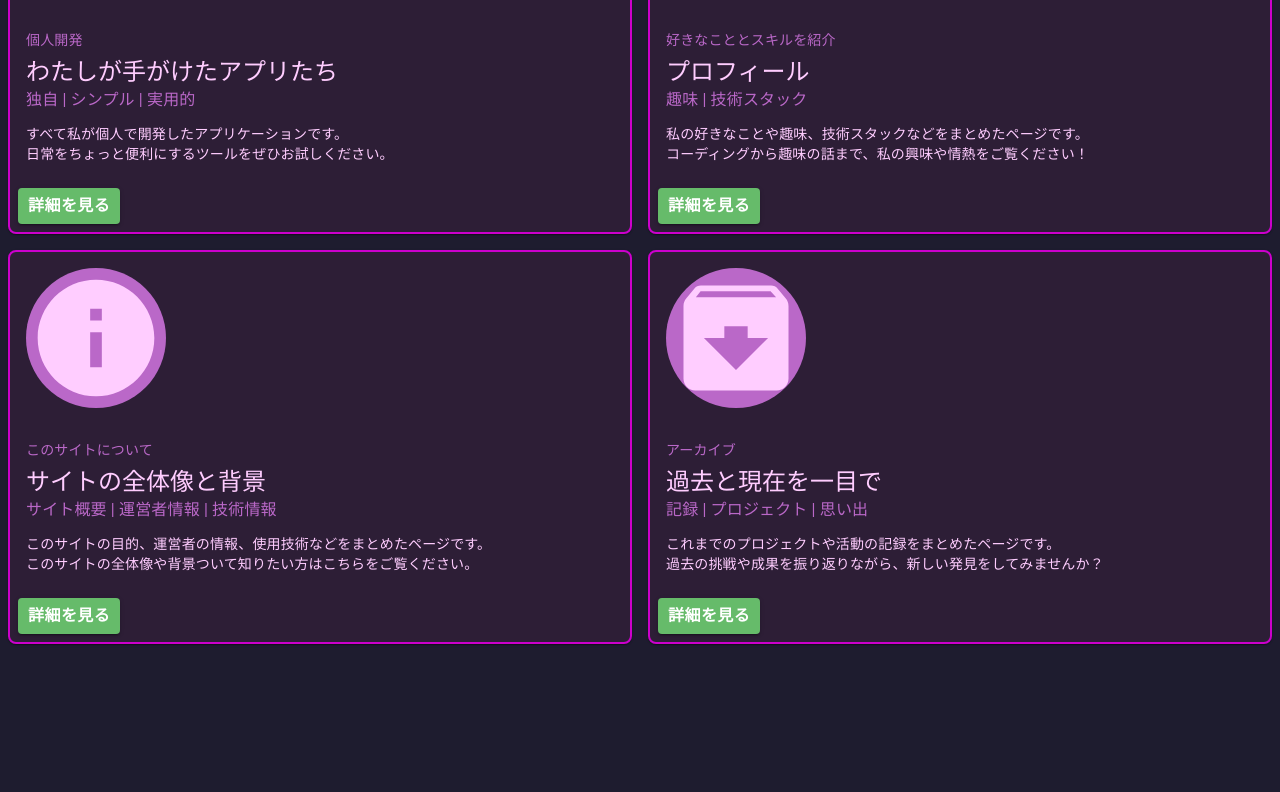
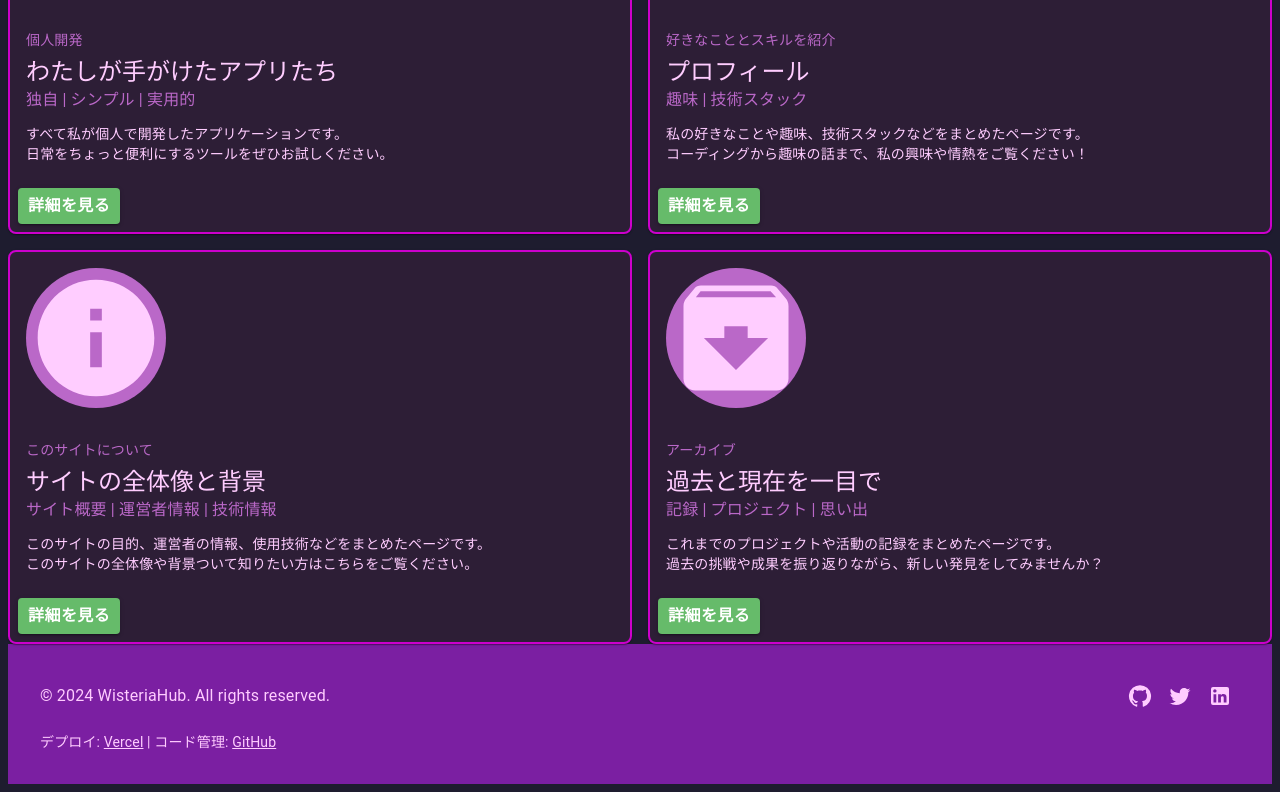
Before and after one commit to wisteriahuman/wisteria-hub, a Next.js app: page / in a window 1280 px wide. Shown: the part 232-1024 px from the top of the page. Before the commit the page ends 884 px from the top, so only its background shows below. Built offline with nearby package versions, Linux system fonts and the light colour scheme.

Commit message:
add footerを追加

```diff
--- a/src/app/layout.tsx
+++ b/src/app/layout.tsx
@@ -1,5 +1,6 @@
 import React from "react";
 import SearchAppBar from "@/components/layout/SearchAppBar";
+import Footer from "@/components/layout/Footer";
 
 export const metadata = {
   title: "WisteriaHub",
@@ -18,7 +19,7 @@ export default function Layout({ children }: { children: React.ReactNode }) {
           <body style={{ backgroundColor: "#1e1c2f", color: "#ffffff"}}>
             <SearchAppBar />
             <main>{children}</main>
-            <footer></footer>
+            <Footer />
           </body>
         </html>
       </>
--- /dev/null
+++ b/src/components/layout/Footer.tsx
@@ -0,0 +1,69 @@
+import React from "react";
+import { Box, Typography, Link, IconButton } from "@mui/material";
+import GitHubIcon from "@mui/icons-material/GitHub";
+import TwitterIcon from "@mui/icons-material/Twitter";
+import LinkedInIcon from "@mui/icons-material/LinkedIn";
+
+export default function Footer() {
+    return (
+        <Box
+            component="footer"
+            sx={{
+                backgroundColor: "secondary.dark",
+                color: "#ffccff",
+                padding: 4,
+                marginTop: "auto",
+            }}
+        >
+            <Box
+                sx={{
+                    display: "flex",
+                    flexDirection: { xs: "column", sm: "row" },
+                    justifyContent: "space-between",
+                    alignItems: "center",
+                }}
+            >
+                <Typography variant="body1">
+                    © {new Date().getFullYear()} WisteriaHub. All rights reserved.
+                </Typography>
+                <Box>
+                    <IconButton
+                        component={Link}
+                        href="https://github.com/wisteriahuman"
+                        target="_blank"
+                        rel="noopener"
+                        sx={{ color: "#ffccff" }}
+                        aria-label="GitHub"
+                    >
+                        <GitHubIcon />
+                    </IconButton>
+                    <IconButton
+                        component={Link}
+                        href="https://twitter.com/wisteria_man"
+                        target="_blank"
+                        rel="noopener"
+                        sx={{ color: "#ffccff" }}
+                        aria-label="Twitter"
+                    >
+                        <TwitterIcon />
+                    </IconButton>
+                    <IconButton
+                        component={Link}
+                        href="https://www.linkedin.com/in/%E5%84%AA%E6%B0%97-%E8%97%A4%E4%BA%95-b104b0344/"
+                        target="_blank"
+                        rel="noopener"
+                        sx={{ color: "#ffccff" }}
+                        aria-label="LinkedIn"
+                    >
+                        <LinkedInIcon />
+                    </IconButton>
+                </Box>
+            </Box>
+            <Box mt={2}>
+                <Typography variant="body2">
+                    デプロイ: <Link href="https://vercel.com/" color="inherit" target="_blank" rel="noopener">Vercel</Link> | コード管理: <Link href="https://github.com/" color="inherit" target="_blank" rel="noopener">GitHub</Link>
+                </Typography>
+            </Box>
+        </Box>
+    );
+}
--- a/src/components/layout/SearchAppBar.tsx
+++ b/src/components/layout/SearchAppBar.tsx
@@ -77,7 +77,7 @@ export default function SearchAppBar() {
     const currentTitle = getTitle(pathname);
 
     return (
-        <Box sx={{ flexGrow: 1 }}>
+        <Box component="header" sx={{ flexGrow: 1 }}>
             <AppBar position="static" sx={{ backgroundColor: "secondary.dark", color: "#ffcdff" }}>
                 <Toolbar>
                     <IconButton
```
Also changed, not shown: src/components/listLink/ListLink.tsx (deleted).
